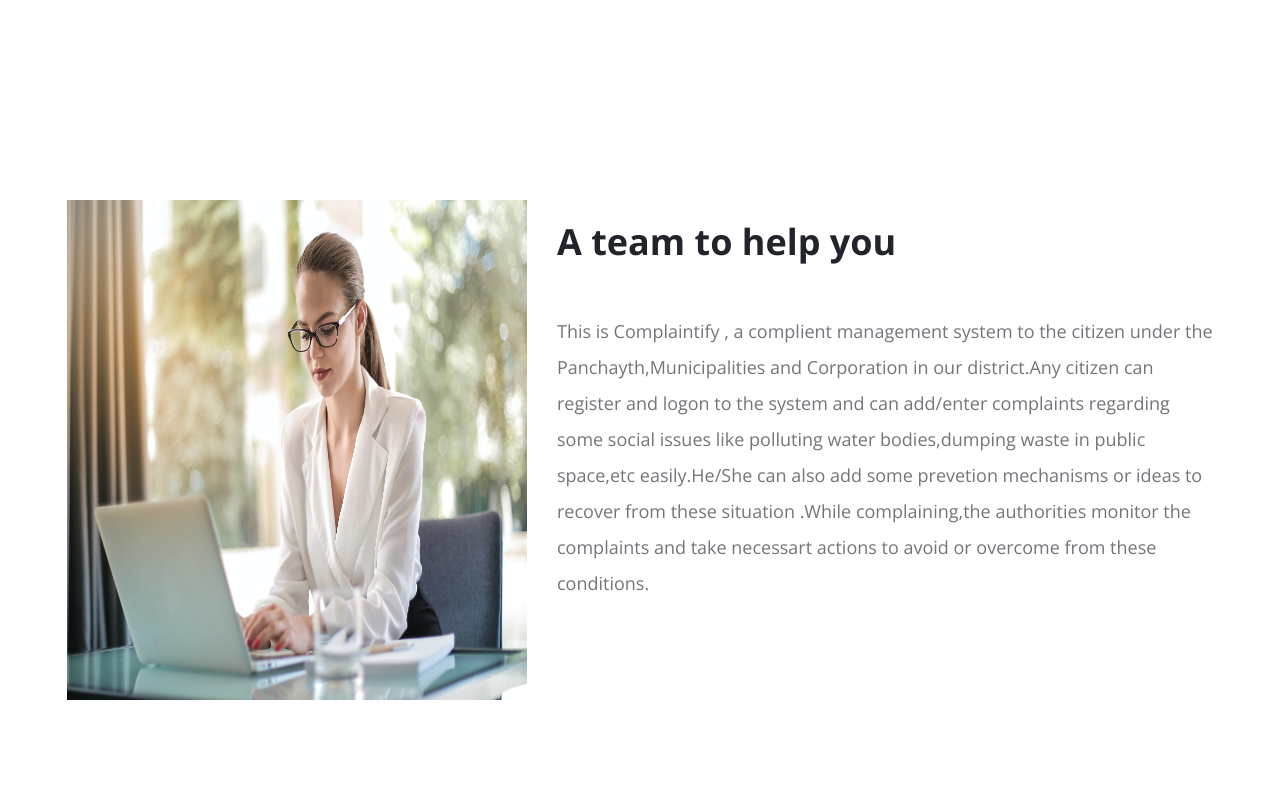
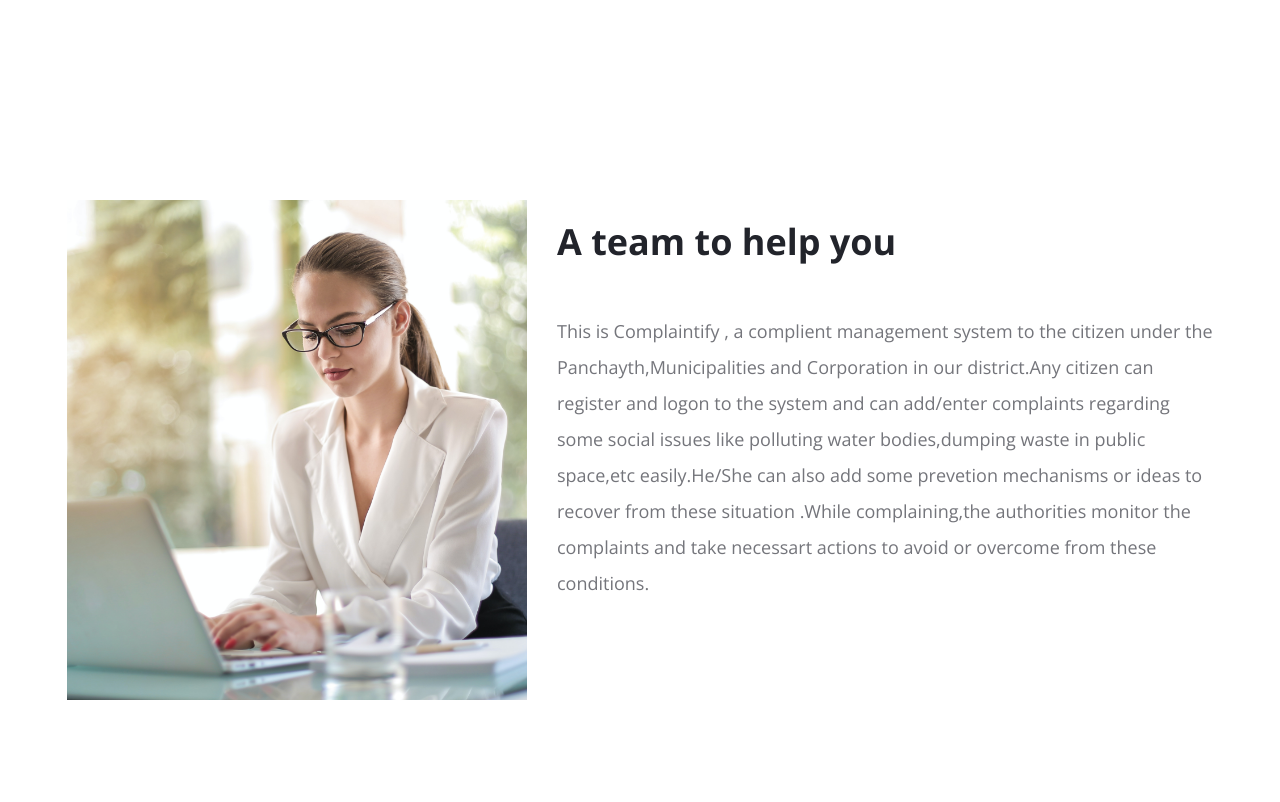
Before and after one commit to gopika-gs/Complaintify, a PHP site: page /phpfiles/aboutus.php in a window 1280 px wide. Shown: the part 305-1107 px from the top of the page. Run offline with PHP 8.4, Linux system fonts and the light colour scheme.

Commit message:
Fixed image size issue

```diff
--- a/phpfiles/aboutus.php
+++ b/phpfiles/aboutus.php
@@ -54,7 +54,7 @@
 		<div class="container">
 			<div class="row">
 				<div class="col-lg-5">
-					<img src="image/07.jpg"  height="500" width="500" >
+					<img src="image/07.jpg" style="object-fit: cover;" height="500" width="500" >
 				</div>
 					<div class="col-lg-7">
 					<div class="about-text">
```
